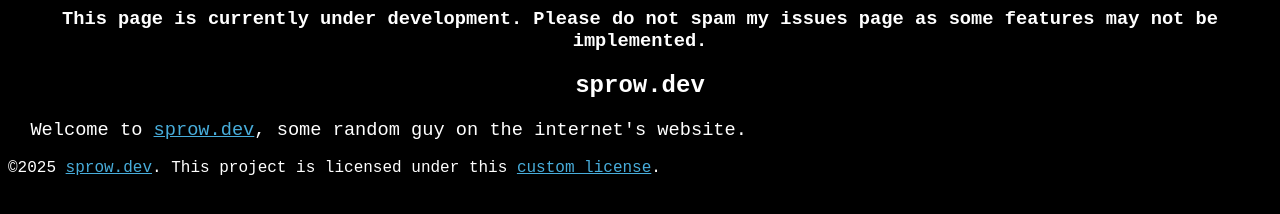
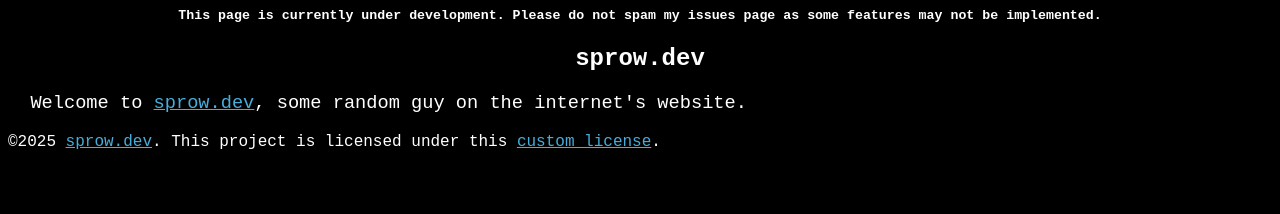
Before and after one commit to sprow-dev/sprow-dev.github.io, a plain HTML site: page index.html in a window 1280 px wide. Drawn offline with Linux system fonts and the light colour scheme.

Commit message:
Update UI

```diff
--- a/index.html
+++ b/index.html
@@ -8,7 +8,7 @@
     <article>
       <header>
         <center>
-          <h3>This page is currently under development. Please do not spam my issues page as some features may not be implemented.</h3>
+          <h5>This page is currently under development. Please do not spam my issues page as some features may not be implemented.</h5>
           <h1>sprow.dev</h1>
         </center>
         <pre>  Welcome to <a href="https://sprow.dev">sprow.dev</a>, some random guy on the internet's website.</pre>
```
